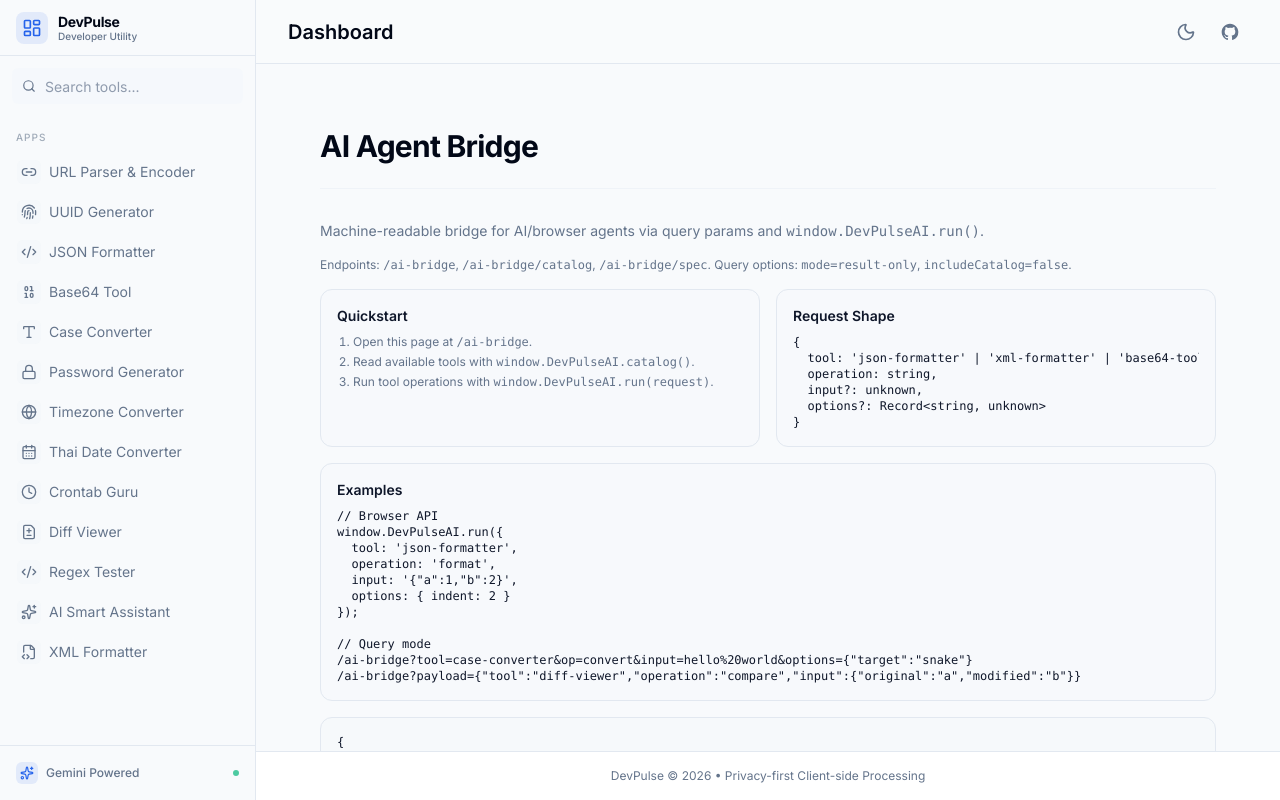
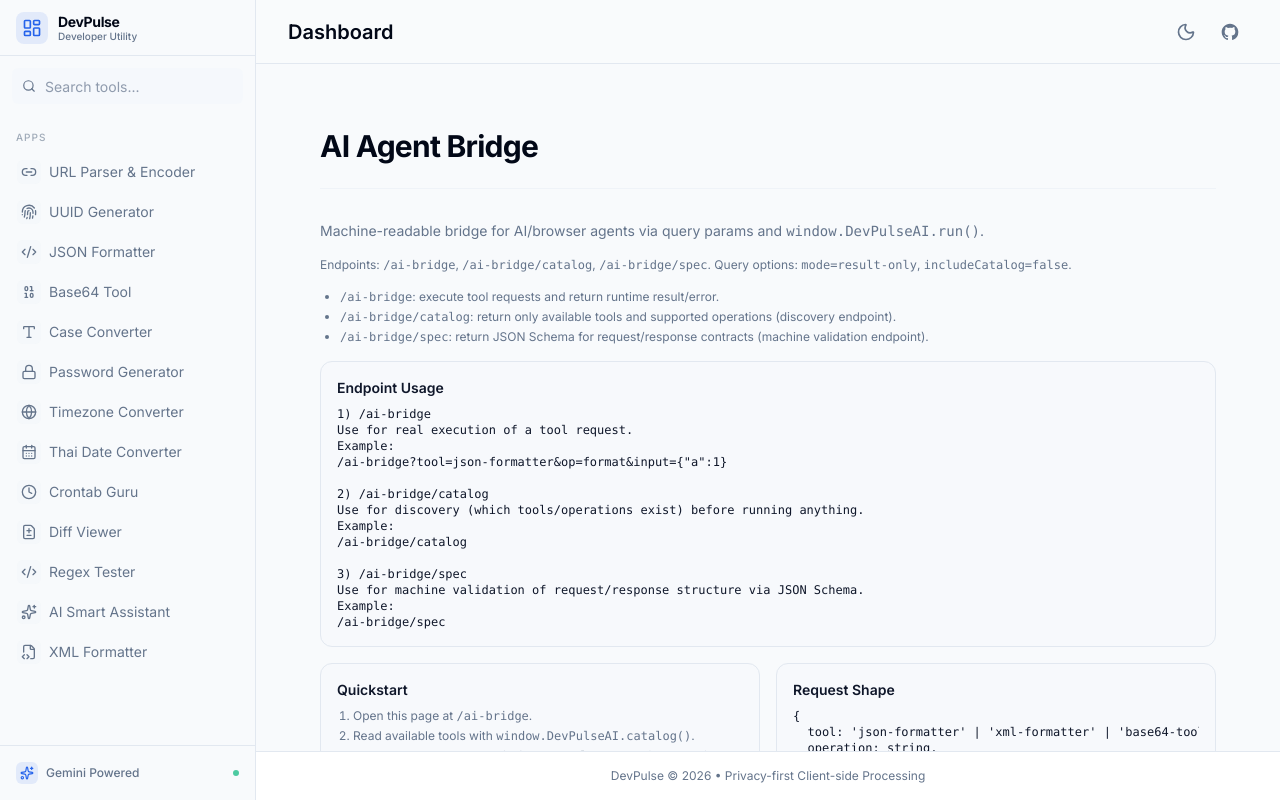
Before and after one commit to M4R14/dev-util-tools, a React (Vite) app: page /ai-bridge in a window 1280 px wide. Built offline with nearby package versions, Linux system fonts and the light colour scheme.

Commit message:
feat: update AI Agent Bridge documentation with endpoint usage examples and descriptions

```diff
--- a/src/components/AIAgentBridge.tsx
+++ b/src/components/AIAgentBridge.tsx
@@ -154,6 +154,38 @@ const AIAgentBridge: React.FC = () => {
           <code>/ai-bridge/spec</code>. Query options: <code>mode=result-only</code>,{' '}
           <code>includeCatalog=false</code>.
         </p>
+        <ul className="text-xs text-muted-foreground list-disc pl-5 space-y-1">
+          <li>
+            <code>/ai-bridge</code>: execute tool requests and return runtime result/error.
+          </li>
+          <li>
+            <code>/ai-bridge/catalog</code>: return only available tools and supported operations
+            (discovery endpoint).
+          </li>
+          <li>
+            <code>/ai-bridge/spec</code>: return JSON Schema for request/response contracts
+            (machine validation endpoint).
+          </li>
+        </ul>
+        <section className="rounded-xl border border-border bg-muted/20 p-4 space-y-2">
+          <h3 className="text-sm font-semibold">Endpoint Usage</h3>
+          <pre className="text-xs overflow-auto">
+{`1) /ai-bridge
+Use for real execution of a tool request.
+Example:
+/ai-bridge?tool=json-formatter&op=format&input={"a":1}
+
+2) /ai-bridge/catalog
+Use for discovery (which tools/operations exist) before running anything.
+Example:
+/ai-bridge/catalog
+
+3) /ai-bridge/spec
+Use for machine validation of request/response structure via JSON Schema.
+Example:
+/ai-bridge/spec`}
+          </pre>
+        </section>
         <div className="grid gap-4 md:grid-cols-2">
           <section className="rounded-xl border border-border bg-muted/20 p-4 space-y-2">
             <h3 className="text-sm font-semibold">Quickstart</h3>
```
Also changed, not shown: .ai/README.ai.md, 1 other file (tests, documents, lock files or other folders).
